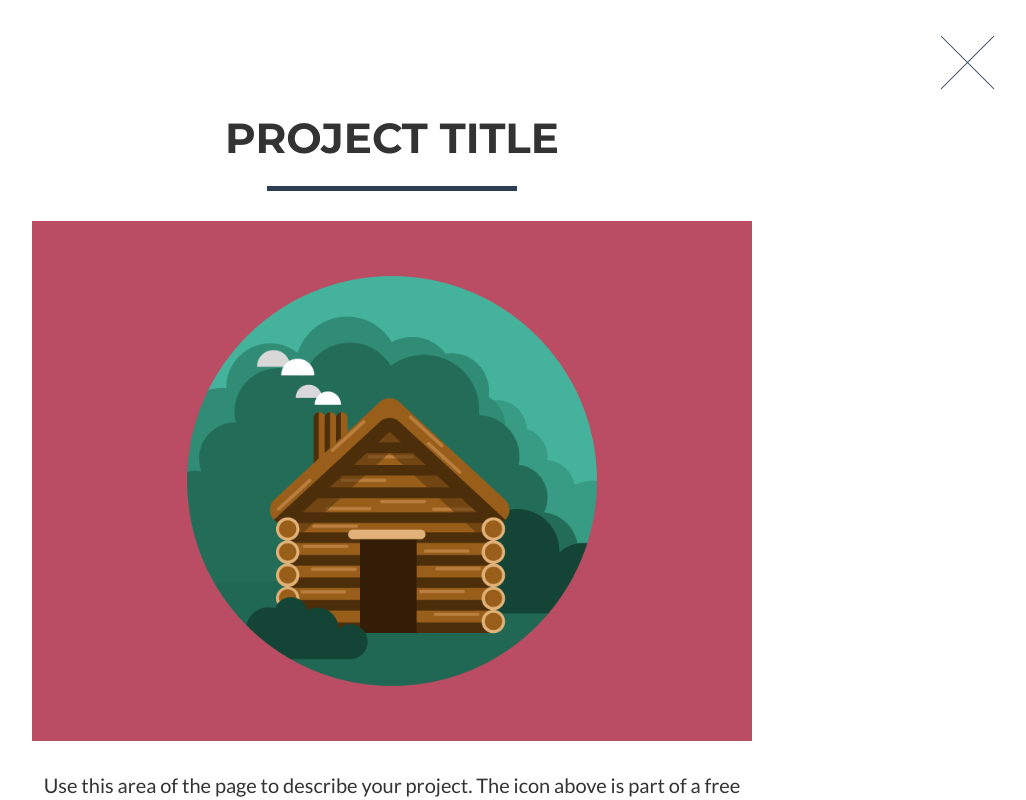
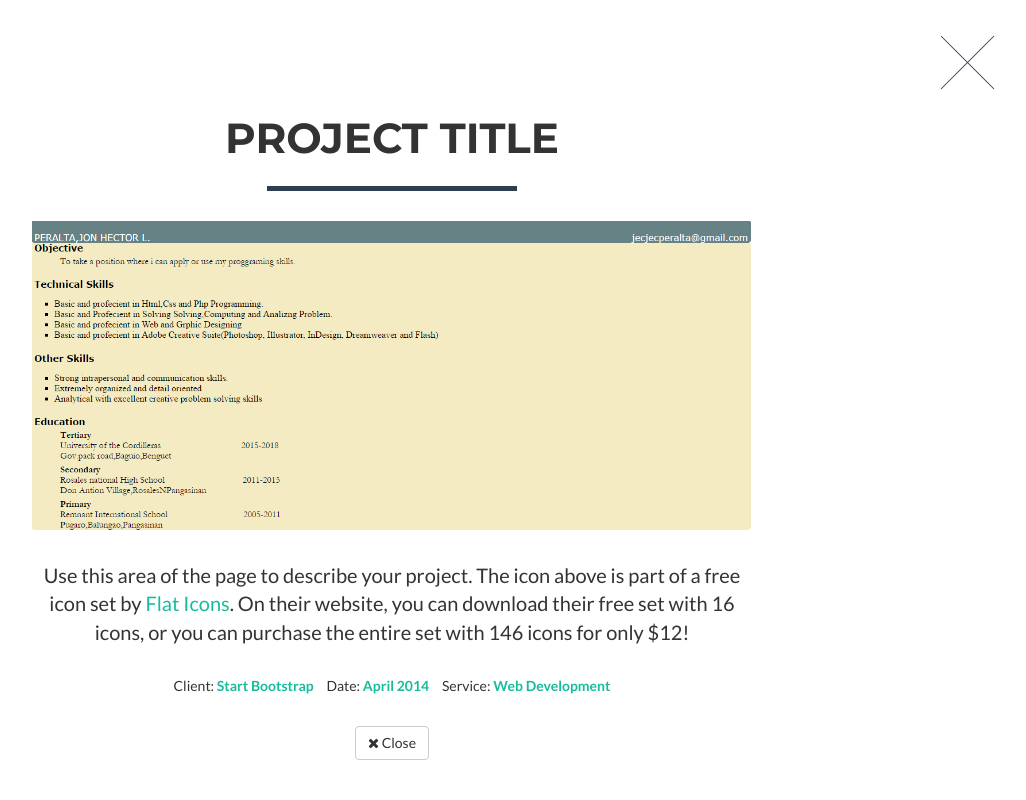
Before and after one commit to blackjec/peraltahector.github.io, a website: page index.html in a window 1280 px wide. Both pictures are taken after a click on the link 250 px from the left and 1122 px from the top of the page. Shown: the part 722-1522 px from the top of the page, without its empty margins (248-1274 px from the left). Drawn offline with nearby package versions, Linux system fonts and the light colour scheme; files that its build step writes are made by us from their sources.

Commit message:
Update index.html

```diff
--- a/index.html
+++ b/index.html
@@ -298,7 +298,7 @@
                         <div class="modal-body">
                             <h2>Project Title</h2>
                             <hr class="star-primary">
-                            <img src="img/portfolio/cabin.png" class="img-responsive img-centered" alt="">
+                            <img src="jec.png" class="img-responsive img-centered" alt="">
                             <p>Use this area of the page to describe your project. The icon above is part of a free icon set by <a href="https://sellfy.com/p/8Q9P/jV3VZ/">Flat Icons</a>. On their website, you can download their free set with 16 icons, or you can purchase the entire set with 146 icons for only $12!</p>
                             <ul class="list-inline item-details">
                                 <li>Client:
```
